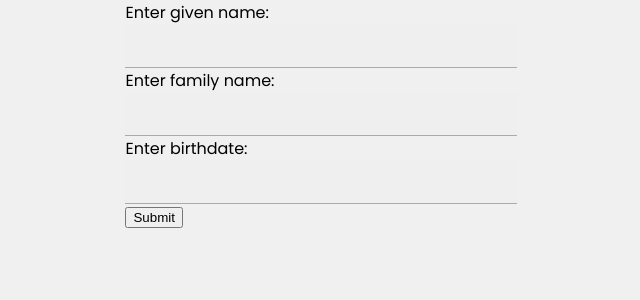
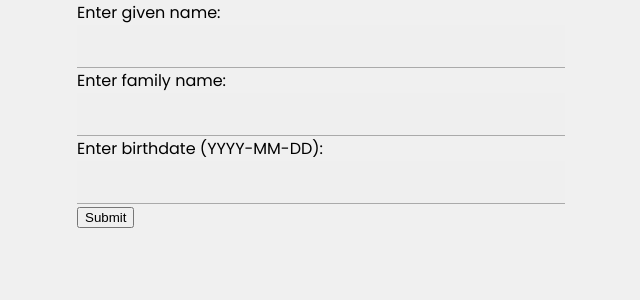
Before and after one commit to roehrt/meinmalzahlung, a Next.js app: page /test in a window 1280 px wide. Shown: the top 300 px of the page, without its empty margins (319-959 px from the left). Built offline with nearby package versions, Linux system fonts and the light colour scheme; no server answers; the database is empty.

Commit message:
added additional information for the

```diff
--- a/pages/api/addUser.ts
+++ b/pages/api/addUser.ts
@@ -1,7 +1,8 @@
 import {prisma} from "@/lib/database";
 
 import type { NextApiRequest, NextApiResponse } from 'next'
-import {hash} from "@lib/secureHashTM"
+import hash from "@/lib/secureHashTM";
+
 type Data = {
   name: string
 }
@@ -14,7 +15,7 @@ export default async function handler(
     if (method === 'POST' || method === 'GET') {
         const user = await prisma.enrolment.create({
             data: {
-              token: body.name
+              token: hash(body),
             },
           });
         res.redirect("/test");
--- a/pages/test.tsx
+++ b/pages/test.tsx
@@ -5,12 +5,12 @@ function Page({ allRecords }) {
   return <div>
     <form action="/api/addUser" method="POST">
       Enter given name:
-      <input name="given-name"></input>
+      <input name="givenName"></input>
       <br />
       Enter family name:
-      <input name="family-name"></input>
+      <input name="familyName"></input>
       <br />
-      Enter birthdate:
+      Enter birthdate (YYYY-MM-DD):
       <input name="birthdate"></input> <br/>
       <button type="submit">Submit</button>
     </form>
```
